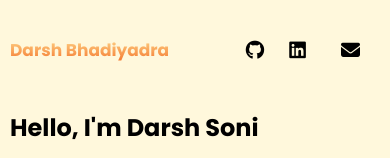
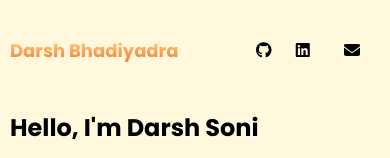
Before and after one commit to DarshBhadiyadra/Portfolio, a plain HTML site: page index.html in a window 390 px wide. Shown: the top 158 px of the page. Drawn offline with Linux system fonts and the light colour scheme.

Commit message:
Add files via upload

```diff
--- a/style.css
+++ b/style.css
@@ -124,7 +124,7 @@ main  .hero .links a{
         padding: 10 10px;
     }
     nav .left a{
-        font-size: 17px;
+        font-size: 18px;
         background:linear-gradient(#ffd78a,#f4762d);
         -webkit-background-clip: text;
         -webkit-text-fill-color: transparent;
@@ -133,7 +133,7 @@ main  .hero .links a{
         display: none;
     }
     nav .right a{
-        font-size: 19px;
+        font-size: 16px;
     }
     nav .right a:last-child{
         background-color: transparent;
```
